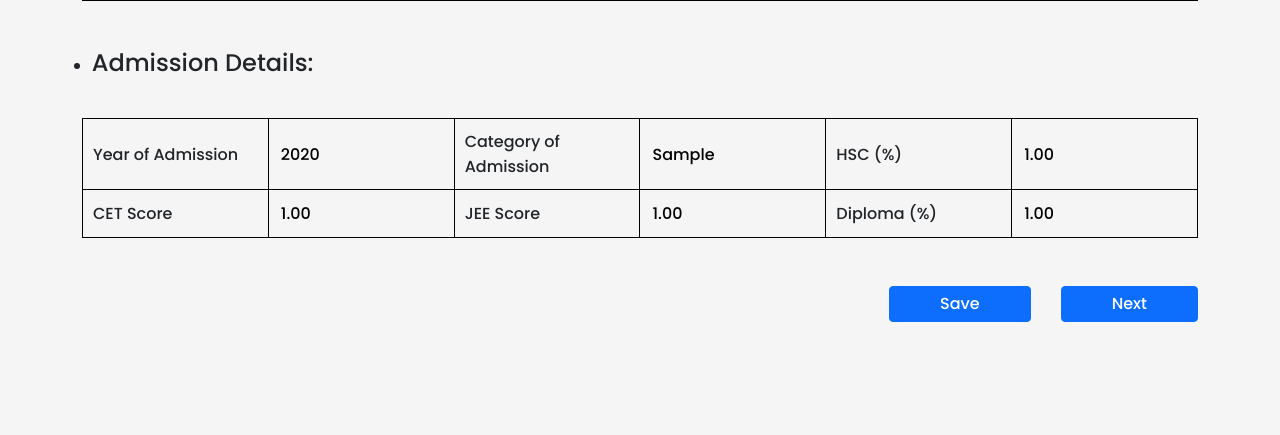
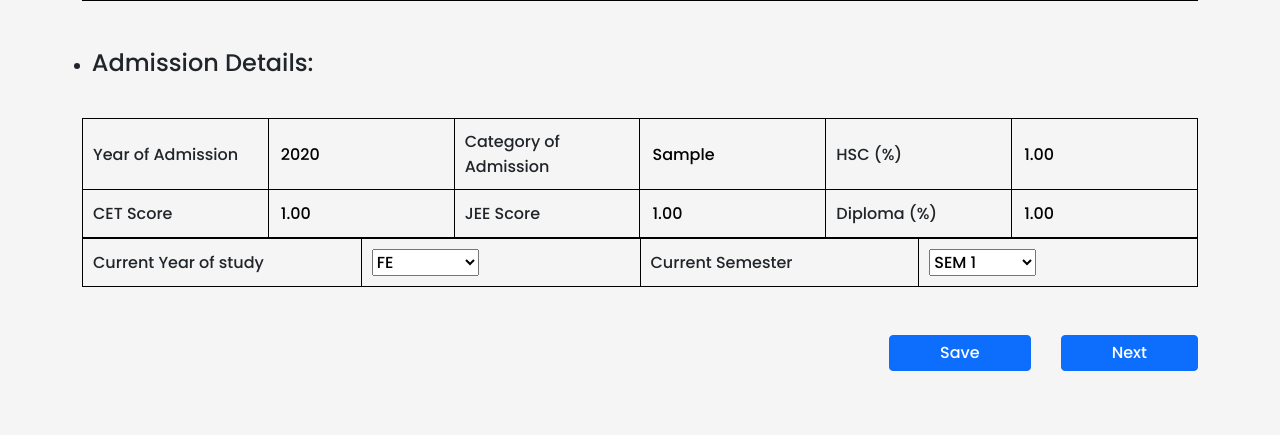
Before and after one commit to churiharsh/Proctor-System, a Django app: page /admission/ in a window 1280 px wide. Shown: the part 499-934 px from the top of the page. Before the commit the page ends 821 px from the top, so only its background shows below. Run offline with Django 4.2, Linux system fonts and the light colour scheme; a user stored in the database is signed in; tables that the repository leaves empty hold one stand-in row (values such as "Sample post").

Commit message:
Completing

```diff
--- a/templates/usersite/admission.html
+++ b/templates/usersite/admission.html
@@ -184,6 +184,21 @@
 
                 </tr>
             </table>
+            <table class="adm">
+
+                <tr>
+
+
+                    <td>Current Year of study</td>
+                    <td>{{form2.current_year}}</td>
+                    <td>Current Semester </td>
+                    <td>{{form2.current_sem}}</td>
+
+                </tr>
+
+            </table>
+
+
 
         </div> <br> <br>
 
--- a/usersite/forms.py
+++ b/usersite/forms.py
@@ -1,6 +1,6 @@
 from django import forms
 from django.forms import ModelForm
-from . models import admission_details,personal_details
+from . models import admission_details,personal_details,current_semester
 from django.contrib.auth.models import User
 
 class admissionForm(ModelForm):
@@ -19,6 +19,21 @@ class personalDetailsForm(ModelForm):
 
 
 
-# class familyDetailsForm(ModelForm):
+# class familyFatherDetailsForm(ModelForm):
 #         class Meta:
-#                 model = fami
+#                 model = family_info_father
+#                 fields=['fname','fage','faddress','fcontact_num','femail','fqualification','foccupation','fparent_image','fparent_sign'
+
+#                 ]
+
+
+class extraDetailsForm(ModelForm):
+    class Meta:
+        model = current_semester
+        fields = ['current_year','current_sem']
+# class familyMotherDetailsForm(ModelForm):
+#         class Meta:
+#                 model = family_info_mother
+#                 fields=['mname','mage','maddress','mcontact_num','memail','mqualification','moccupation','mparent_image','mparent_sign',''
+
+#                 ]
--- a/usersite/models.py
+++ b/usersite/models.py
@@ -27,18 +27,25 @@ class personal_details(models.Model):
 class current_semester(models.Model):
     # email=models.ForeignKey(User,on_delete=models.CASCADE)
     user =models.ForeignKey(User,on_delete=models.CASCADE)
-    current_year=models.IntegerField(default=2020)
-    # CURRENT_SEM_CHOICES =[
-    #     ('SEM 1','SEM 1'),
-    #     ('SEM 2','SEM 2'),
-    #     ('SEM 3','SEM 3'),
-    #     ('SEM 4','SEM 4'),
-    #     ('SEM 5','SEM 5'),
-    #     ('SEM 6','SEM 6'),
-    #     ('SEM 7','SEM 7'),
-    #     ('SEM 8','SEM 8'),
-    # ]
-    current_sem=models.CharField(max_length=50)
+    CURRENT_YEAR_CHOICES =[
+        ('FE','FE'),
+        ('SE','SE'),
+        ('TE','TE'),
+        ('BE','BE'),
+
+    ]
+    current_year=models.CharField(max_length=50,choices=CURRENT_YEAR_CHOICES)
+    CURRENT_SEM_CHOICES =[
+        ('SEM 1','SEM 1'),
+        ('SEM 2','SEM 2'),
+        ('SEM 3','SEM 3'),
+        ('SEM 4','SEM 4'),
+        ('SEM 5','SEM 5'),
+        ('SEM 6','SEM 6'),
+        ('SEM 7','SEM 7'),
+        ('SEM 8','SEM 8'),
+    ]
+    current_sem=models.CharField(max_length=50,choices=CURRENT_SEM_CHOICES)
 
 
 
@@ -68,20 +75,41 @@ class attendance(models.Model):
 class family_relation(models.Model):
     # email=models.ForeignKey(User,on_delete=models.CASCADE)
       user=models.ForeignKey(User,on_delete=models.CASCADE)
-      relation_type=models.CharField(max_length=30)
+      PARENT_CHOICES = (
+        ('Mother','MOTHER'),
+        ('Father','FATHER')
+      )
+      relation_type=models.CharField(max_length=30,choices=PARENT_CHOICES)
 
 
 
 class family_info(models.Model):
     # email=models.ForeignKey(User,on_delete=models.CASCADE)
     user =models.ForeignKey(User,on_delete=models.CASCADE)
-    femail=models.CharField(max_length=50)
     name=models.CharField(max_length=50)
     age=models.IntegerField()
+    address=models.CharField(max_length=50)
     contact_num=models.CharField(max_length=30)
+    email=models.EmailField(max_length=50,default='xyz@gmail.com')
     qualification=models.CharField(max_length=30)
     occupation=models.CharField(max_length=30)
-    relation_type=models.ForeignKey('family_relation',on_delete=models.CASCADE)
+    parent_image =models.ImageField()
+    parent_sign =models.ImageField()
+    relation=models.ForeignKey('family_relation',on_delete=models.CASCADE)
+
+# class family_info(models.Model):
+#     # email=models.ForeignKey(User,on_delete=models.CASCADE)
+#     user =models.ForeignKey(User,on_delete=models.CASCADE)
+#     mname=models.CharField(max_length=50)
+#     mage=models.IntegerField()
+#     maddress=models.CharField(max_length=50)
+#     mcontact_num=models.CharField(max_length=30)
+#     memail=models.EmailField(max_length=50,default='xyz@gmail.com')
+#     mqualification=models.CharField(max_length=30)
+#     moccupation=models.CharField(max_length=30)
+#     mparent_image =models.ImageField()
+#     mparent_sign =models.ImageField()
+    # relation_type=models.ForeignKey('family_relation',on_delete=models.CASCADE)
 
 
 
--- a/usersite/views.py
+++ b/usersite/views.py
@@ -8,8 +8,8 @@ from django.shortcuts import redirect
 from django.contrib.auth import logout
 from django.contrib.auth.decorators import login_required
 from django.contrib.auth.models import User,auth
-from .forms import admissionForm,personalDetailsForm
-from . models import admission_details,personal_details
+from .forms import admissionForm,personalDetailsForm,extraDetailsForm
+from . models import admission_details,personal_details,current_semester
 from django.contrib import messages
 from django.contrib.auth import get_user_model
 from logreg.views import registration
@@ -56,62 +56,89 @@ def adm_details(request):
     if request.method == 'POST':
         if request.user.is_authenticated:
            adm_details=admission_details.objects.filter(user=request.user).first()
+           sem_details=current_semester.objects.filter(user=request.user).first()
         #    adm_details=admission_details.objects.get(user=request.user)
           #  print(adm_details.year_admission)
            form = admissionForm(request.POST,instance=adm_details)
+           form2 = extraDetailsForm(request.POST,instance=sem_details)
            for field in form:
                print(field.value())
 
-           if form.is_valid():
+           if form.is_valid() and form2.is_valid():
             obj=form.save(commit=False)
+            obj2=form2.save(commit=False)
             obj.user = User.objects.get(pk=request.user.id)
+            obj2.user = User.objects.get(pk=request.user.id)
             obj.save()
+            obj2.save()
             return redirect('personal_details/')
 
     else:
         adm_details=admission_details.objects.filter(user=request.user).first()
+        sem_details=current_semester.objects.filter(user=request.user).first()
         if not adm_details:
               form = admissionForm()
+              form2 = extraDetailsForm()
+
         # adm_details=admission_details.objects.filter(user=request.user.id)
         else:
           form = admissionForm(instance=adm_details)
+          form2 = extraDetailsForm(instance=sem_details)
+
           print("Hello else")
-          return render(request,'admission.html',{'form':form})
+          return render(request,'admission.html',{'form':form,'form2':form2})
 
 
     print("Hello")
-    return render(request,'admission.html',{'form':form})
+    return render(request,'admission.html',{'form':form,'form2':form2})
 
 
 def stud_personal_details(request):
     if request.method == 'POST':
         if request.user.is_authenticated:
            psnl_details=personal_details.objects.filter(user=request.user).first()
+           family_details_form=family_info.objects.filter(user=request.user).first()
+
+
         #    psnl_details=personal_details.objects.get(user=request.user)
         #    print(adm_details.year_admission)
            form = personalDetailsForm(request.POST,request.FILES,instance=psnl_details)
+           familyForm = familyFatherDetailsForm(request.POST,request.FILES,instance=family_details_form)
+        #    motherForm = familyMotherDetailsForm(request.POST,request.FILES,instance=mother_details_form)
            for field in form:
                print(field.value())
 
            if form.is_valid():
             obj=form.save(commit=False)
+            obj2=familyForm.save(commit=False)
             obj.user = User.objects.get(pk=request.user.id)
+            obj2.user = User.objects.get(pk=request.user.id)
             obj.save()
+            ob2.save()
             return redirect('academic_details/')
 
     else:
         psnl_details = personal_details.objects.filter(user=request.user).first()
-        # print(admission_details.objects.filter(user=request.user.id))
-        if not psnl_details:
+        family_details_form=family_info.objects.filter(user=request.user).first()
+
+
+        # father_details_form = family_info_father.objects.filter(user=request.user).first()
+        # mother_details_form = family_info_mother.objects.filter(user=request.user).first()
+        if not psnl_details and family_details_form :
             form = personalDetailsForm()
+            form2 = familyDetailsForm()
+            # motherForm = familyMotherDetailsForm()
         else:
             form = personalDetailsForm(instance=psnl_details)
+            form2 = familyDetailsForm(instance=family_details_form)
+
+
             print("Hello else")
-            return render(request,'personalinfo.html',{'form':form})
+            return render(request,'personalinfo.html',{'form':form,'form2':form2})
 
     # form = personalDetailsForm()
     print("Hello")
-    return render(request,'personalinfo.html',{'form':form})
+    return render(request,'personalinfo.html',{'form':form,'form2':form2})
 
 
 
@@ -124,3 +151,29 @@ def academicDetails(request):
 
 
 # def fam_details(request):
+#     if request.method == 'POST':
+#         if request.user.is_authenticated:
+#            father_details_form=family_info_father.objects.filter(user=request.user).first()
+#         #    psnl_details=personal_details.objects.get(user=request.user)
+#         #    print(adm_details.year_admission)
+#            fatherForm = familyFatherDetailsForm(request.POST,request.FILES,instance=father_details_form)
+#            for field in form:
+#                print(field.value())
+
+#            if form.is_valid():
+#             obj=form.save(commit=False)
+#             obj.user = User.objects.get(pk=request.user.id)
+#             obj.save()
+#             return redirect('academic_details/')
+
+#     else:
+#         father_details_form = familyFatherDetailsForm.objects.filter(user=request.user).first()
+#         # print(admission_details.objects.filter(user=request.user.id))
+#         if not psnl_details:
+#             fatherForm = familyFatherDetailsForm()
+#         else:
+#             form = familyFatherDetailsForm(instance=father_details_form)
+#             print("Hello else")
+#             return render(request,'personalinfo.html',{'form':form})
+
+#     print("Hello")
```
Also changed, not shown: logreg/forms.py (+2 -6 lines), logreg/views.py (+8 -6 lines), templates/logreg/registration.html (+9 -0 lines), templates/usersite/personalinfo.html (+10 -13 lines), usersite/migrations/0002_auto_20221214_1921.py, usersite/migrations/0003_alter_family_info_email.py (added), usersite/migrations/0003_personal_details_disease.py (deleted), usersite/migrations/0004_auto_20221214_2038.py (added), usersite/migrations/0005_family_info_mother.py (added), usersite/migrations/0006_auto_20221217_2059.py (added), usersite/migrations/0007_alter_current_semester_current_year.py (added), usersite/migrations/0008_auto_20221217_2238.py (added).
